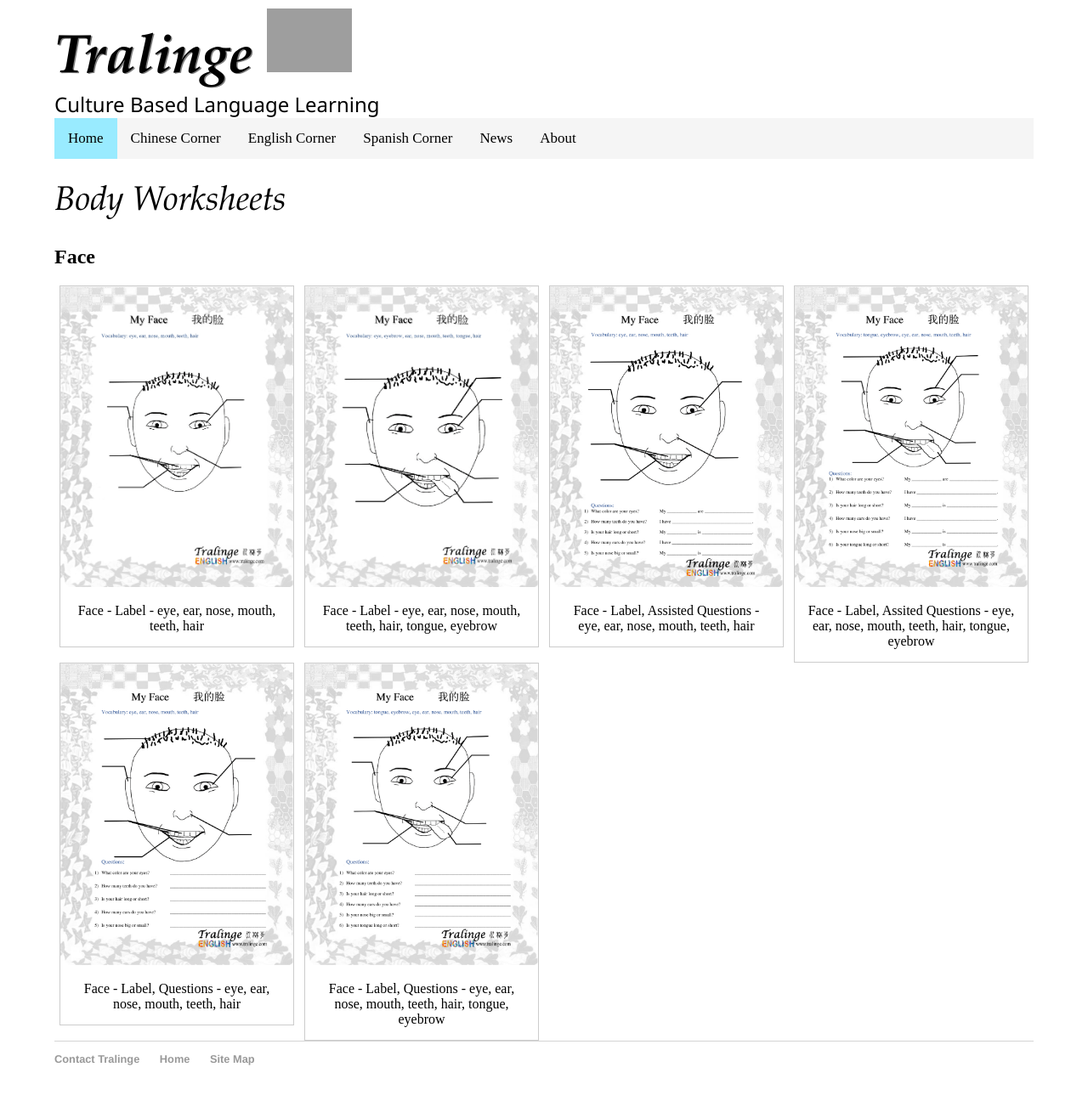
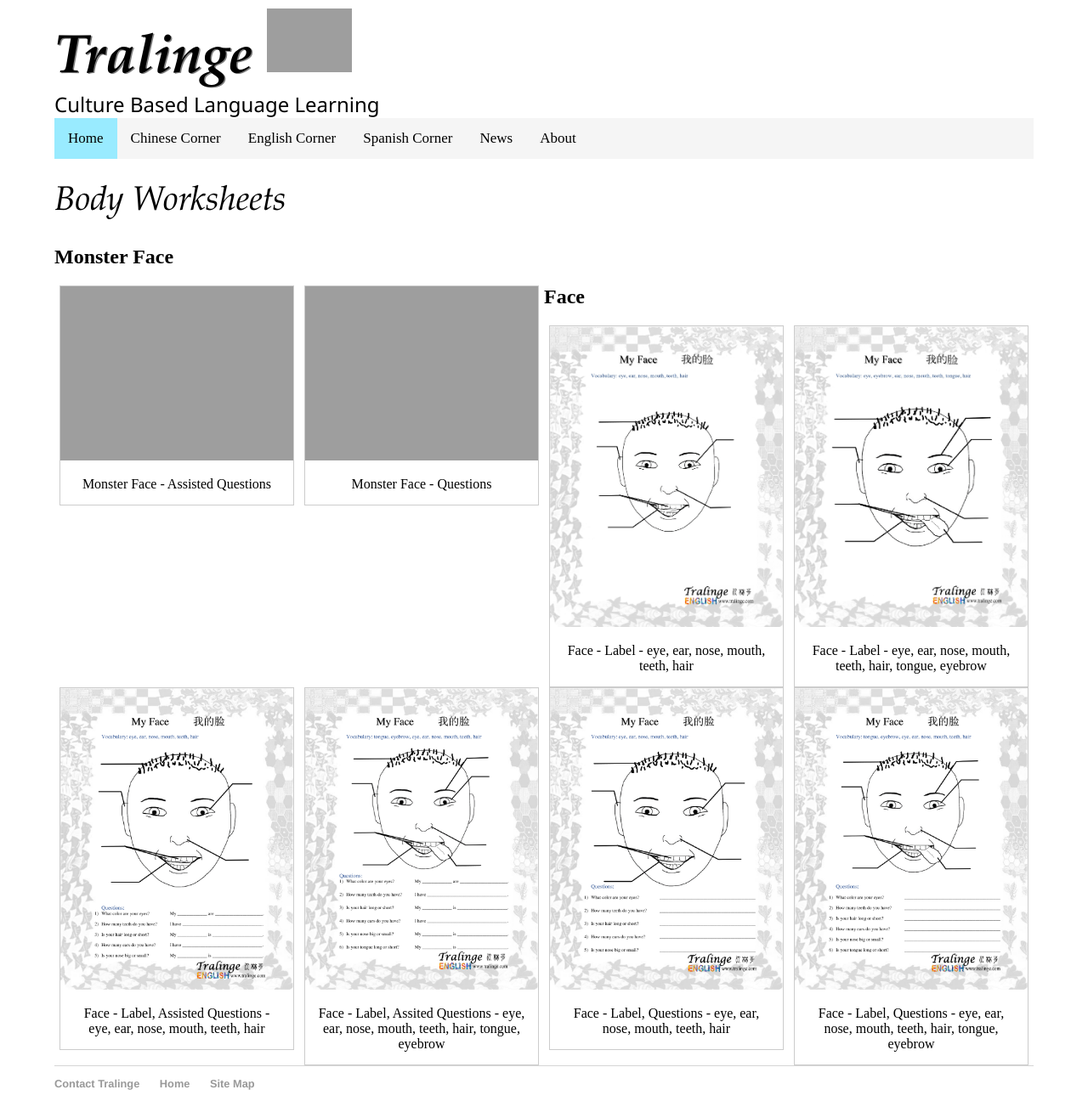
Before and after one commit to Tralinge/tralinge.github.io, a Jekyll site: the page built from english_corner/worksheets/body.html, in a window 1280 px wide. Shown: the whole page at 85% size. Built offline with Jekyll 4.4.1, drawn with Linux system fonts in a browser that asks for light colours; before the commit the page ends 1267 px from its top, so only the background shows below that.

Commit message:
Update body.html

```diff
--- a/english_corner/worksheets/body.html
+++ b/english_corner/worksheets/body.html
@@ -8,6 +8,26 @@
 <body>
 
 	<h1>Body Worksheets</h1>
+
+		<h2>Monster Face</h2>
+
+			<div class="responsive">
+			  <div class="gallery">
+				<a target="_blank" href="http://www.tralinge.com/english_corner/worksheets/body/Monster Face_A.jpg">
+				<img src="http://www.tralinge.com/english_corner/worksheets/body/Monster Face_A.jpg" width="400">
+				</a>
+				<div class="desc">Monster Face - Assisted Questions</div>
+			  </div>
+			</div>
+
+			<div class="responsive">
+			  <div class="gallery">
+				<a target="_blank" href="http://www.tralinge.com/english_corner/worksheets/body/Monster Face_Q.jpg">
+				<img src="http://www.tralinge.com/english_corner/worksheets/body/Monster Face_Q.jpg" width="400">
+				</a>
+				<div class="desc">Monster Face - Questions</div>
+			  </div>
+			</div>
 
 		<h2>Face</h2>
 
```
